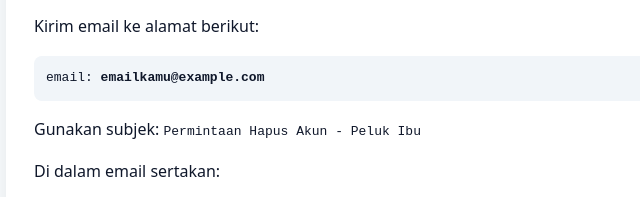
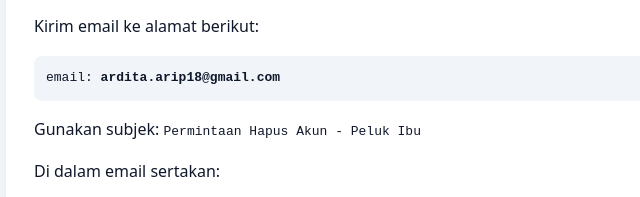
Before and after one commit to L4lu4rdit44rip/delete-account, a plain HTML site: page index.html in a window 1280 px wide. Shown: the part 281-478 px from the top of the page, 216-856 px from the left. Drawn offline with Linux system fonts and the light colour scheme.

Commit message:
Update index.html

```diff
--- a/index.html
+++ b/index.html
@@ -74,7 +74,7 @@
 
       <h2>1. Mengirim Permintaan melalui Email</h2>
       <p>Kirim email ke alamat berikut:</p>
-      <pre>email: <strong>emailkamu@example.com</strong></pre>
+      <pre>email: <strong>ardita.arip18@gmail.com</strong></pre>
       <p>Gunakan subjek: <code>Permintaan Hapus Akun - Peluk Ibu</code></p>
       <p>Di dalam email sertakan:</p>
       <ul>
```
